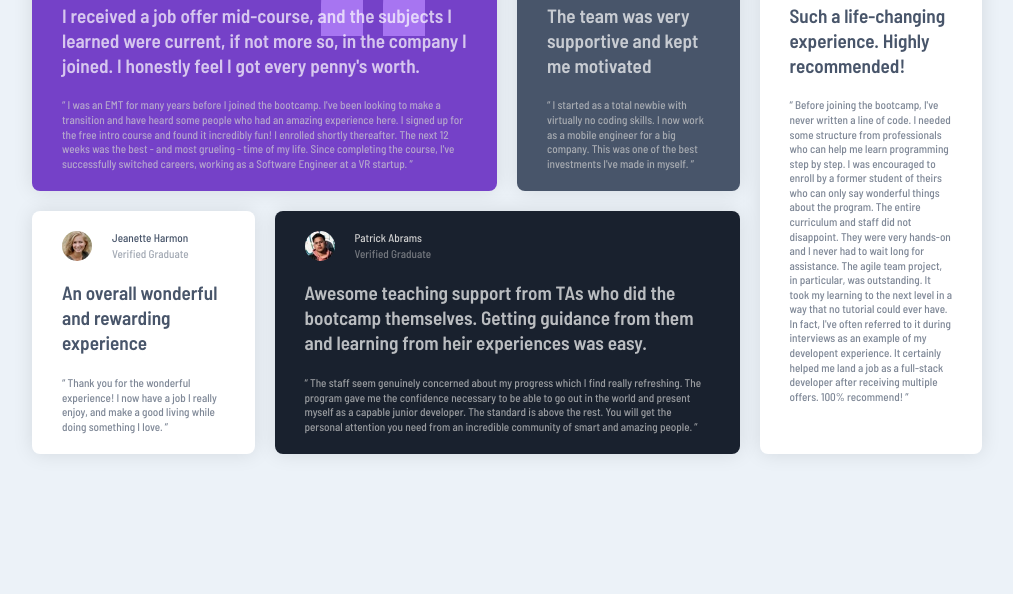
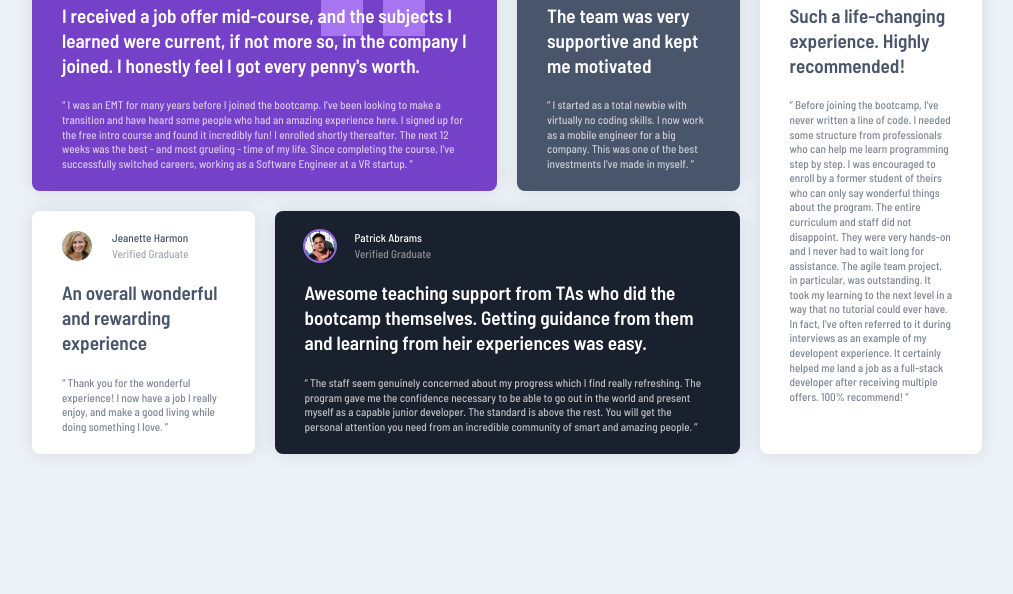
Before and after one commit to ccostafrias/projeto-fe-mentor, a plain HTML site: page level-junior/testimonials-grid-section/index.html in a window 1280 px wide. Shown: the part 206-800 px from the top of the page, without its empty margins (133-1146 px from the left). Drawn offline with Linux system fonts and the light colour scheme.

Commit message:
Atualizando cores "testimonials-grid-section"

```diff
--- a/level-junior/testimonials-grid-section/index.html
+++ b/level-junior/testimonials-grid-section/index.html
@@ -10,7 +10,7 @@
 <body>
   <div id="body-content">
     <section>
-      <article class="light-text">
+      <article class="light-text purple-border">
         <header>
           <img src="images/image-daniel.jpg" alt="avatar Daniel">
           <hgroup>
@@ -45,7 +45,7 @@
           Thank you for the wonderful experience! I now have a job I really enjoy, and make a good living while doing something I love.
         </q>
       </article>
-      <article class="light-text">
+      <article class="light-text purple-border">
         <header>
           <img src="images/image-patrick.jpg" alt="avatar Patrick">
           <hgroup>
--- a/level-junior/testimonials-grid-section/style.css
+++ b/level-junior/testimonials-grid-section/style.css
@@ -66,10 +66,13 @@ article header{
     flex-direction: row;
     gap: 20px;
 }
-article header img{
+article img{
     height: 30px;
     width: 30px;
     border-radius: 50%;
+}
+article.purple-border img{
+    box-shadow: 0 0 0 2px hsl(263, 70%, 65%);;
 }
 article hgroup{
     display: flex;
@@ -81,7 +84,7 @@ article :is(h1, h2, q){
     font-weight: normal;
 }
 article.light-text{
-    color: var(--color-gray-light);
+    color: var(--color-white);
 }
 article.dark-text{
     color: var(--color-blue-grayish-dark);
@@ -95,7 +98,6 @@ article p{
 }
 article.light-text p{
     color: var(--color-white);
-    opacity: .7;
 }
 article q{
     quotes: "“ " " ”" "‘" "’";
```
